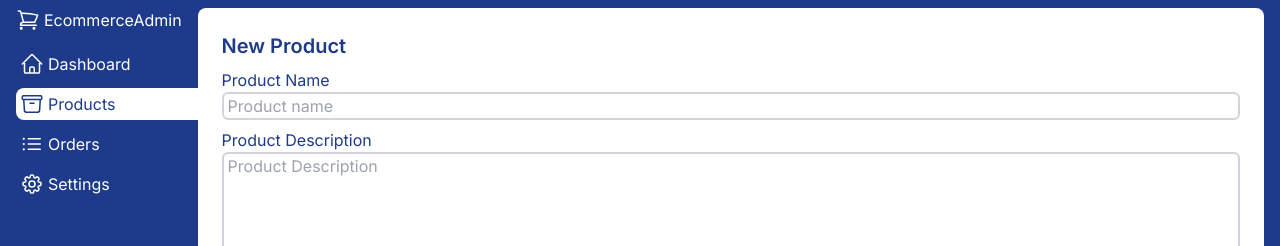
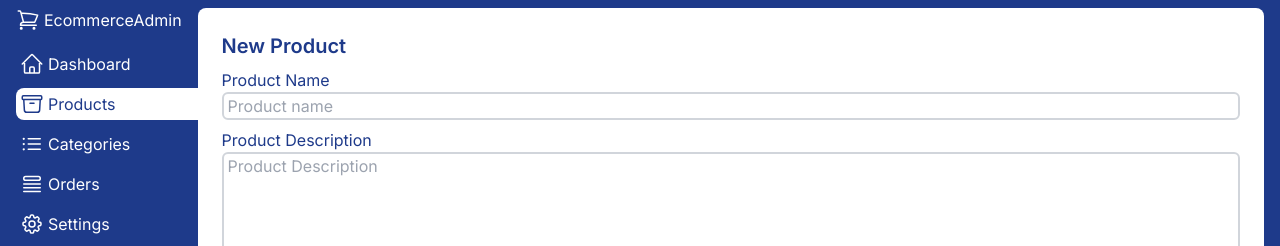
Before and after one commit to George-Kibe/Ecommerce-next, a Next.js app in the folder admin/: page /products/new in a window 1280 px wide. Shown: the top 246 px of the page. Built offline with nearby package versions, Linux system fonts and the light colour scheme; no server answers.

Commit message:
new category UI

```diff
--- a/admin/app/products/page.jsx
+++ b/admin/app/products/page.jsx
@@ -60,7 +60,7 @@ const AllProducts = () => {
           {
             currentProducts.map((product, index) => (
               <tr className="border p-1">
-                <td className="border p-1">{index+1}</td>
+                <td className="border p-1">{index+1+(currentPage-1)*5}</td>
                 <td className="border p-1">{product.title}</td>
                 <td className="border p-1">{product.price}</td>
                 <td className="border p-1 flex-wrap">{product.description}</td>
--- a/admin/components/Navbar.jsx
+++ b/admin/components/Navbar.jsx
@@ -31,9 +31,15 @@ const Navbar = () => {
           </svg>
           Products
         </Link>
+        <Link href={"/categories"} className={pathname.startsWith("/categories")? activeLink: inactiveLink} >
+          <svg xmlns="http://www.w3.org/2000/svg" fill="none" viewBox="0 0 24 24" strokeWidth={1.5} stroke="currentColor" className="w-6 h-6">
+            <path strokeLinecap="round" strokeLinejoin="round" d="M8.25 6.75h12M8.25 12h12m-12 5.25h12M3.75 6.75h.007v.008H3.75V6.75zm.375 0a.375.375 0 11-.75 0 .375.375 0 01.75 0zM3.75 12h.007v.008H3.75V12zm.375 0a.375.375 0 11-.75 0 .375.375 0 01.75 0zm-.375 5.25h.007v.008H3.75v-.008zm.375 0a.375.375 0 11-.75 0 .375.375 0 01.75 0z" />
+          </svg>
+          Categories
+        </Link>
         <Link href={"/orders"} className={pathname.startsWith("/orders")? activeLink: inactiveLink} >
           <svg xmlns="http://www.w3.org/2000/svg" fill="none" viewBox="0 0 24 24" strokeWidth={1.5} stroke="currentColor" className="w-6 h-6">
-            <path strokeLinecap="round" strokeLinejoin="round" d="M8.25 6.75h12M8.25 12h12m-12 5.25h12M3.75 6.75h.007v.008H3.75V6.75zm.375 0a.375.375 0 11-.75 0 .375.375 0 01.75 0zM3.75 12h.007v.008H3.75V12zm.375 0a.375.375 0 11-.75 0 .375.375 0 01.75 0zm-.375 5.25h.007v.008H3.75v-.008zm.375 0a.375.375 0 11-.75 0 .375.375 0 01.75 0z" />
+            <path strokeLinecap="round" strokeLinejoin="round" d="M3.75 12h16.5m-16.5 3.75h16.5M3.75 19.5h16.5M5.625 4.5h12.75a1.875 1.875 0 010 3.75H5.625a1.875 1.875 0 010-3.75z" />
           </svg>
           Orders
         </Link>
--- a/admin/components/ProductForm.jsx
+++ b/admin/components/ProductForm.jsx
@@ -6,6 +6,8 @@ import React, { useState } from 'react'
 import { ToastContainer, toast } from 'react-toastify';
 import 'react-toastify/dist/ReactToastify.css';
 import Image from "next/image"
+import { FadeLoader } from 'react-spinners';
+import { ReactSortable } from 'react-sortablejs';
 // continue from 2:47:51 Adding  and editomg with images
 
 const ProductForm = ({_id:id, title:existingTitle, description:existingDescription,
@@ -15,6 +17,7 @@ const ProductForm = ({_id:id, title:existingTitle, description:existingDescripti
   const [description, setDescription] = useState(existingDescription || '')
   const [price, setPrice] = useState(existingPrice || '')
   const [images, setImages] = useState(existingImages ||[])
+  const [isUploading, setIsUploading] = useState(false)
 
   const router = useRouter();
   const pathname = usePathname()
@@ -25,6 +28,7 @@ const ProductForm = ({_id:id, title:existingTitle, description:existingDescripti
       toast.error("You have no image(s)")
       return
     }
+    setIsUploading(true)
     toast.info("Uploading your Image(s)")
     for (let i = 0; i < files.length; i++) {
       try {
@@ -32,6 +36,7 @@ const ProductForm = ({_id:id, title:existingTitle, description:existingDescripti
         const ext = parts[parts.length-1];
         if(ext !=="png" && ext!=="jpg" && ext !=="jpeg"){
           toast.error(`Error Uploading ${ext} Images format. Not recognized.`)
+          setIsUploading(false)
           return
         }
         const uploadUrl = await uploadImageToS3(files[i], ext);
@@ -39,6 +44,7 @@ const ProductForm = ({_id:id, title:existingTitle, description:existingDescripti
         uploadedFiles.push(uploadUrl)
       } catch (error) {
         toast.error("Error Uploading one of the Images")
+        setIsUploading(false)
         return
       }
     }
@@ -47,6 +53,7 @@ const ProductForm = ({_id:id, title:existingTitle, description:existingDescripti
       return prev? [...prev, ...uploadedFiles] : [...uploadedFiles]
     });
     toast.success("Image(s) uploaded successfully")
+    setIsUploading(false)
   }
   console.log("All images:", images)
   const saveProduct = async(e) => {
@@ -88,6 +95,11 @@ const ProductForm = ({_id:id, title:existingTitle, description:existingDescripti
       }
     }
   }
+  const updateImagesOrder = (images) => {
+    const imagesObject = JSON.stringify(images);
+    console.log("Images: ", typeof images[0], Object.keys(images[0]))
+    setImages(images)
+  }
 
   return (
     <div className="w-full h-full">
@@ -108,12 +120,18 @@ const ProductForm = ({_id:id, title:existingTitle, description:existingDescripti
         </textarea>
         <label >Photos</label>
         <div className="mb-2 flex flex-wrap gap-2">
+          {/* <ReactSortable className='flex flex-wrap gap-2' list={images} setList={updateImagesOrder}>
+
+          </ReactSortable> */}
           {
-            images.length > 0 && images.map(image => (
-              <div className="w-48 h-48 relative" key={image}>
-                <Image src={image} fill alt={image} className='rounded-md object-cover' />
-              </div>
-            ) )
+              images.length > 0 && images.map(image => (
+                <div className="w-48 h-48 relative" key={image}>
+                  <Image src={image} fill alt={image} className='rounded-md object-cover' />
+                </div>
+              ) )
+            }
+          {
+            isUploading && <div className="h-48 w-32 flex items-center justify-center border-2 rounded-lg"><FadeLoader /></div>
           }
           <label className="w-48 h-48 cursor-pointer bg-gray-200 rounded-lg text-center flex flex-col items-center justify-center">
             <svg xmlns="http://www.w3.org/2000/svg" fill="none" viewBox="0 0 24 24" strokeWidth={1.5} stroke="currentColor" className="w-8 h-8">
--- /dev/null
+++ b/admin/components/Spinner.jsx
@@ -0,0 +1,10 @@
+import React from 'react'
+import { BounceLoader, FadeLoader } from 'react-spinners'
+
+const Spinner = () => {
+  return (
+    <FadeLoader color={'#1E3A8A'} speedMultiplier={2} />
+  )
+}
+
+export default Spinner
--- a/admin/package.json
+++ b/admin/package.json
@@ -21,6 +21,7 @@
     "react": "18.2.0",
     "react-dom": "18.2.0",
     "react-toastify": "^9.1.3",
+    "sortablejs": "^1.15.0",
     "tailwindcss": "3.3.2"
   }
 }
--- a/package.json
+++ b/package.json
@@ -1,5 +1,7 @@
 {
   "dependencies": {
-    "aws-sdk": "^2.1404.0"
+    "aws-sdk": "^2.1404.0",
+    "react-sortablejs": "^6.1.4",
+    "react-spinners": "^0.13.8"
   }
 }
```
Also changed, not shown: 2 other files (tests, documents, lock files or other folders).
